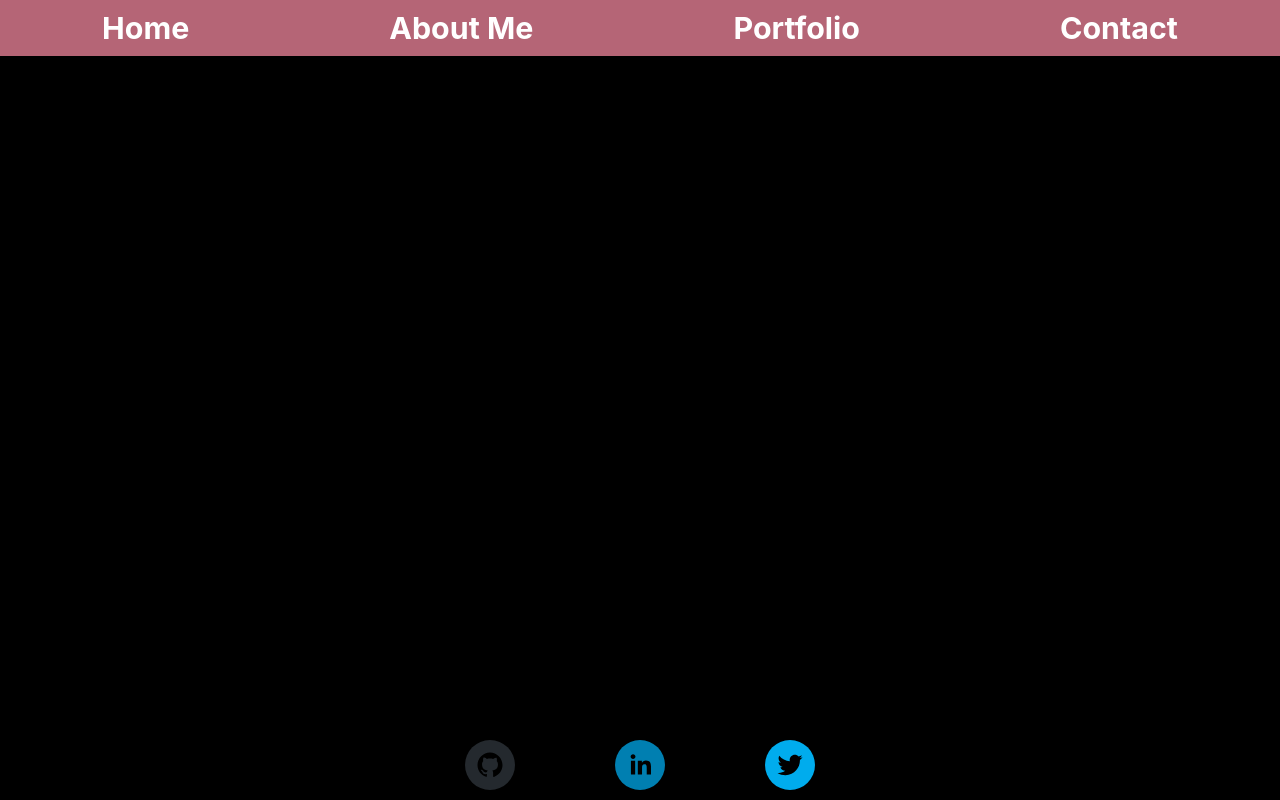
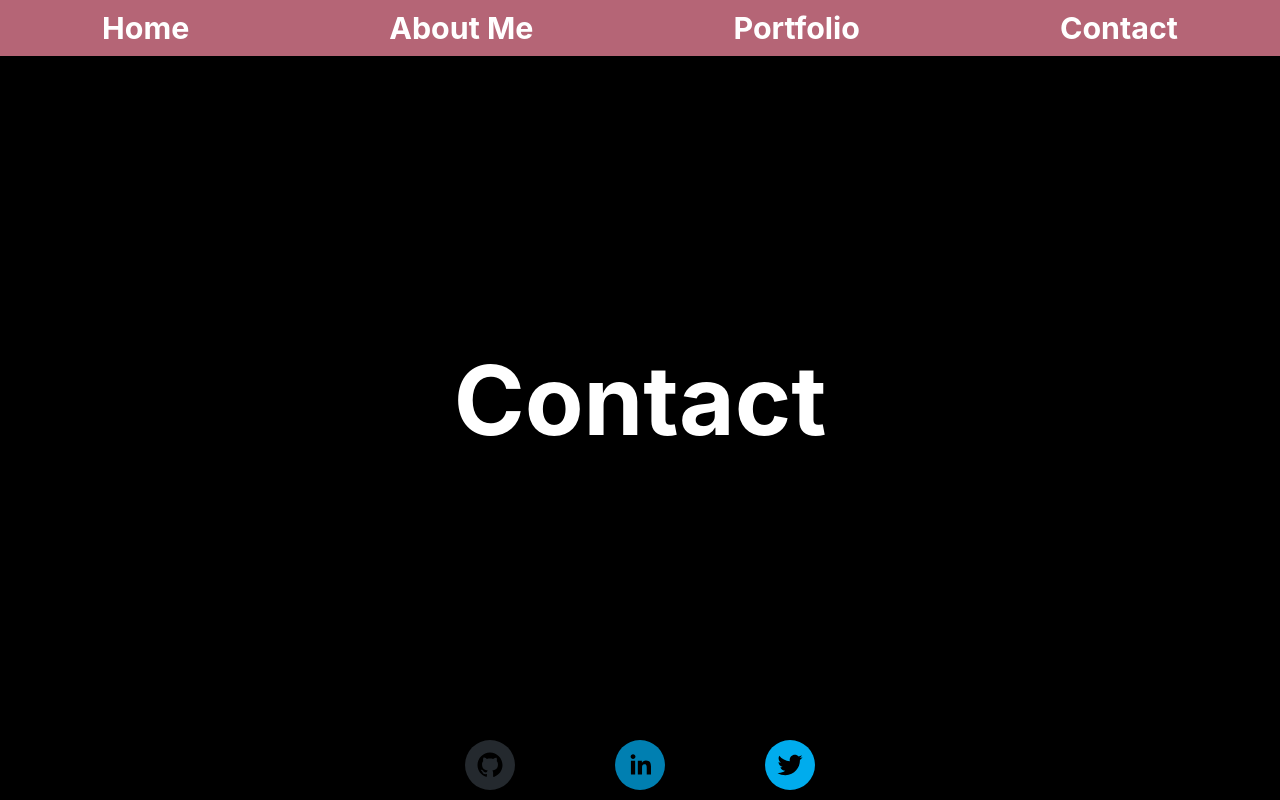
Before and after one commit to hiboabd/personal_website, a React (Create React App) app in the folder my-app/: page /portfolio in a window 1280 px wide. Built offline with nearby package versions, Linux system fonts and the light colour scheme.

Commit message:
Added about, contact and portfolio components

```diff
--- a/my-app/src/App.js
+++ b/my-app/src/App.js
@@ -4,6 +4,10 @@ import './App.css';
 import Home from "./components/home";
 import Navbar from "./components/navbar";
 import Footer from "./components/footer";
+import About from "./components/about";
+import Portfolio from "./components/portfolio";
+import Contact from "./components/contact";
+
 
 function App() {
 
@@ -11,6 +15,9 @@ function App() {
     <Router>
       <Navbar/>
       <Route path="/" exact component={Home}/>
+      <Route path="/about" exact component={About}/>
+      <Route path="/portfolio" exact component={Contact}/>
+      <Route path="/contact" exact component={Portfolio}/>
       <Footer/>
     </Router>
   );
--- /dev/null
+++ b/my-app/src/components/about.js
@@ -0,0 +1,9 @@
+import React from 'react';
+
+function About() {
+  return (
+    <div> <h1> About </h1> </div>
+  );
+}
+
+export default About;
--- /dev/null
+++ b/my-app/src/components/contact.js
@@ -0,0 +1,11 @@
+import React from 'react';
+
+
+function Contact() {
+
+  return (
+    <div> <h1> Contact </h1> </div>
+  );
+}
+
+export default Contact;
--- /dev/null
+++ b/my-app/src/components/portfolio.js
@@ -0,0 +1,11 @@
+import React from 'react';
+
+
+function Portfolio() {
+
+  return (
+    <div> <h1> Portfolio </h1> </div>
+  );
+}
+
+export default Portfolio;
```
